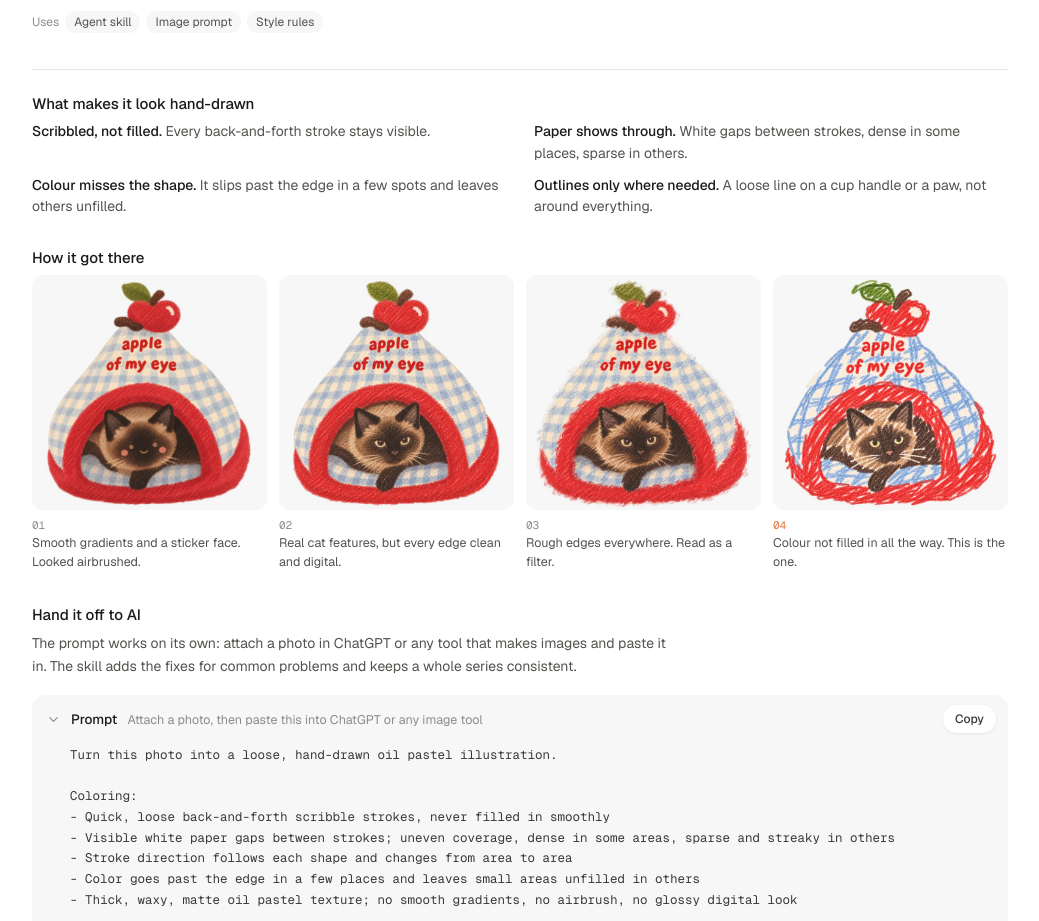
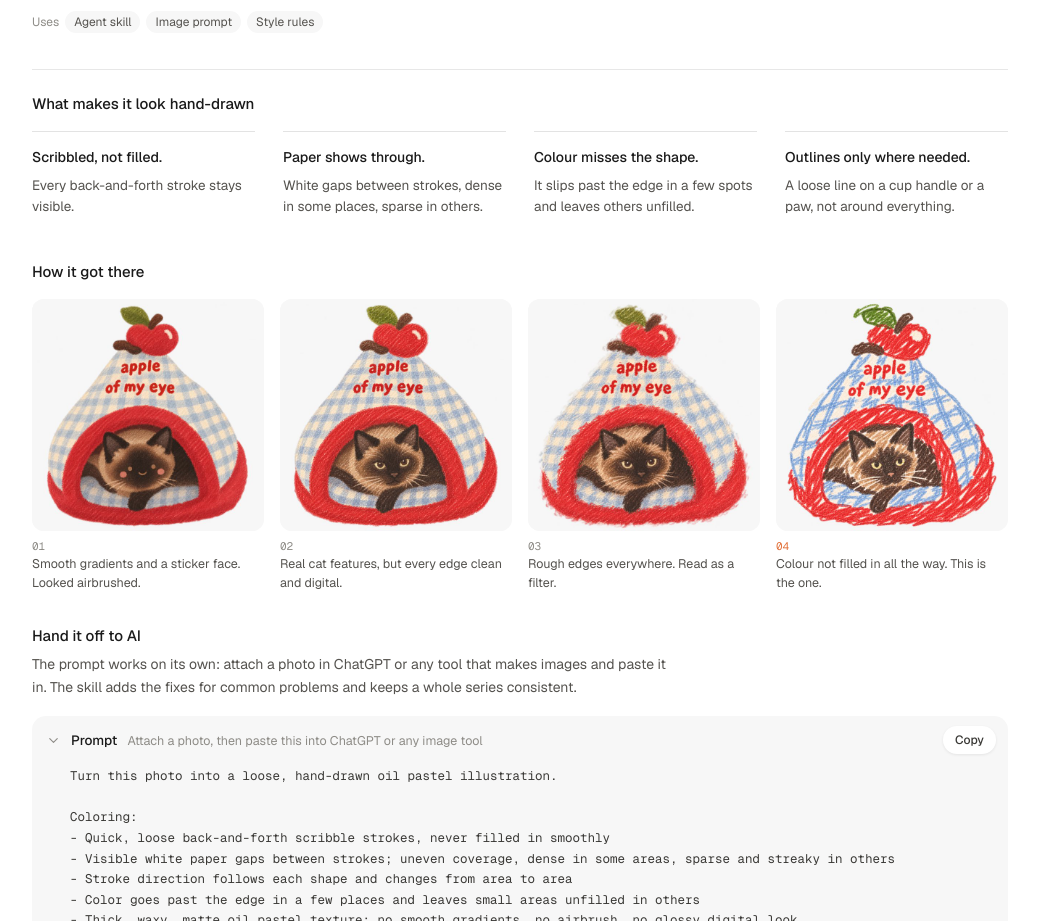
Before and after one commit to shuyii0315-arch/oil-pastel, a plain HTML site: page index.html in a window 1280 px wide. Shown: the part 840-1761 px from the top of the page, without its empty margins (120-1159 px from the left). Drawn offline with nearby package versions, Linux system fonts and the light colour scheme.

Commit message:
Case page: loosen the rules section into four columns
Co-Authored-By: Claude Opus 5.5 <noreply@anthropic.com>
Claude-Session: https://claude.ai/code/session_01PicjiTwHHzebBFqGmc9kSm

```diff
--- a/index.html
+++ b/index.html
@@ -46,13 +46,13 @@ pre{margin:0;font:400 12.5px/1.65 'Geist Mono',ui-monospace,monospace;color:#3A3
 .slide.on .photo{transform:rotate(-6deg);opacity:1}
 .photo img{display:block;width:100%;aspect-ratio:1;object-fit:cover}
 .photo span{position:absolute;left:0;right:0;bottom:8px;text-align:center;font:400 11px 'Geist Mono',ui-monospace,monospace;color:#8E8C87}
-.steps4{display:grid;grid-template-columns:repeat(4,1fr);gap:12px;margin-top:4px}
+.steps4{display:grid;grid-template-columns:repeat(4,1fr);gap:16px;margin-top:18px}
 .steps4 figure{margin:0}.steps4 img{display:block;width:100%;aspect-ratio:1;object-fit:cover;border-radius:12px;background:#F7F7F7}
 .steps4 figcaption{font-size:12.5px;line-height:1.5;color:#55534F;margin-top:8px}.steps4 figcaption b{display:block;font:400 11px 'Geist Mono',monospace;color:#8E8C87;margin-bottom:2px}
 .steps4 figure.win figcaption b{color:#E2723B}
-.rules{display:grid;grid-template-columns:1fr 1fr;gap:10px 28px;margin:0 0 30px;padding:0;list-style:none;font-size:14px;line-height:1.55;color:#55534F}.rules b{color:#1A1A1A;font-weight:500}
+.rules{display:grid;grid-template-columns:repeat(4,1fr);gap:28px;margin:18px 0 44px;padding:0;list-style:none;font-size:13.5px;line-height:1.6;color:#55534F}.rules li{padding-top:14px;border-top:.5px solid rgba(26,26,26,.12)}.rules b{display:block;margin-bottom:6px;font-size:14px;color:#1A1A1A;font-weight:500}
 .spec h2.sub{margin-top:34px}
-@media (max-width:760px){.drawing{left:50%;top:42%;height:62%;max-width:84%}.photo{left:5%;bottom:6%;width:30%;padding:6px 6px 20px}.photo span{bottom:4px}.steps4{grid-template-columns:repeat(2,1fr)}.rules{grid-template-columns:1fr}}
+@media (max-width:760px){.drawing{left:50%;top:42%;height:62%;max-width:84%}.photo{left:5%;bottom:6%;width:30%;padding:6px 6px 20px}.photo span{bottom:4px}.steps4{grid-template-columns:repeat(2,1fr)}.rules{grid-template-columns:1fr 1fr;gap:22px}}
 </style></head><body>
 <header class="pg-top"><a class="crumb" href="https://yuanshuyi.com/" target="_blank"><b>Shuyi Yuan</b></a><i>/</i><span>Oil Pastel Scribble</span></header>
 <div class="demo" id="demo">
```
